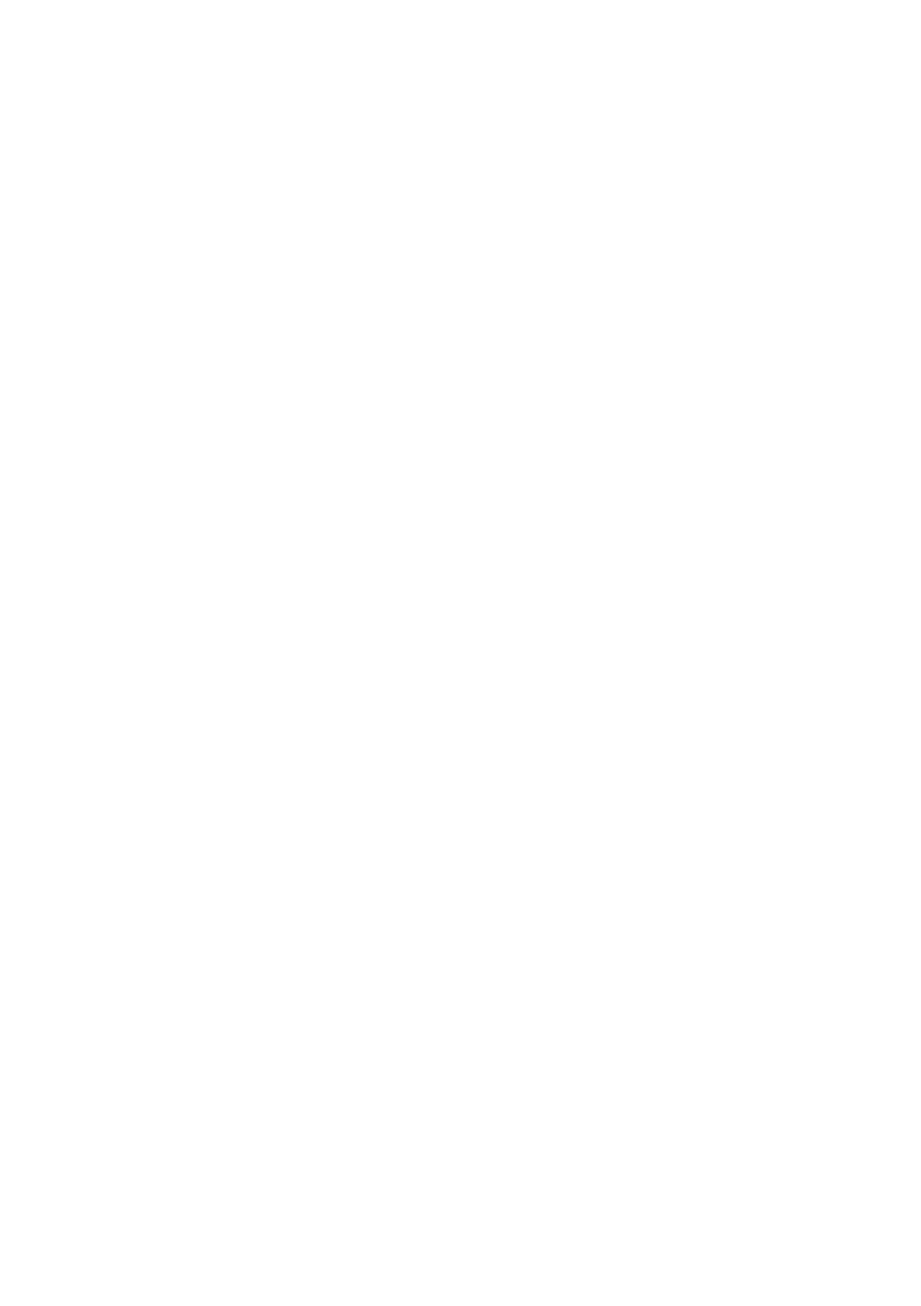
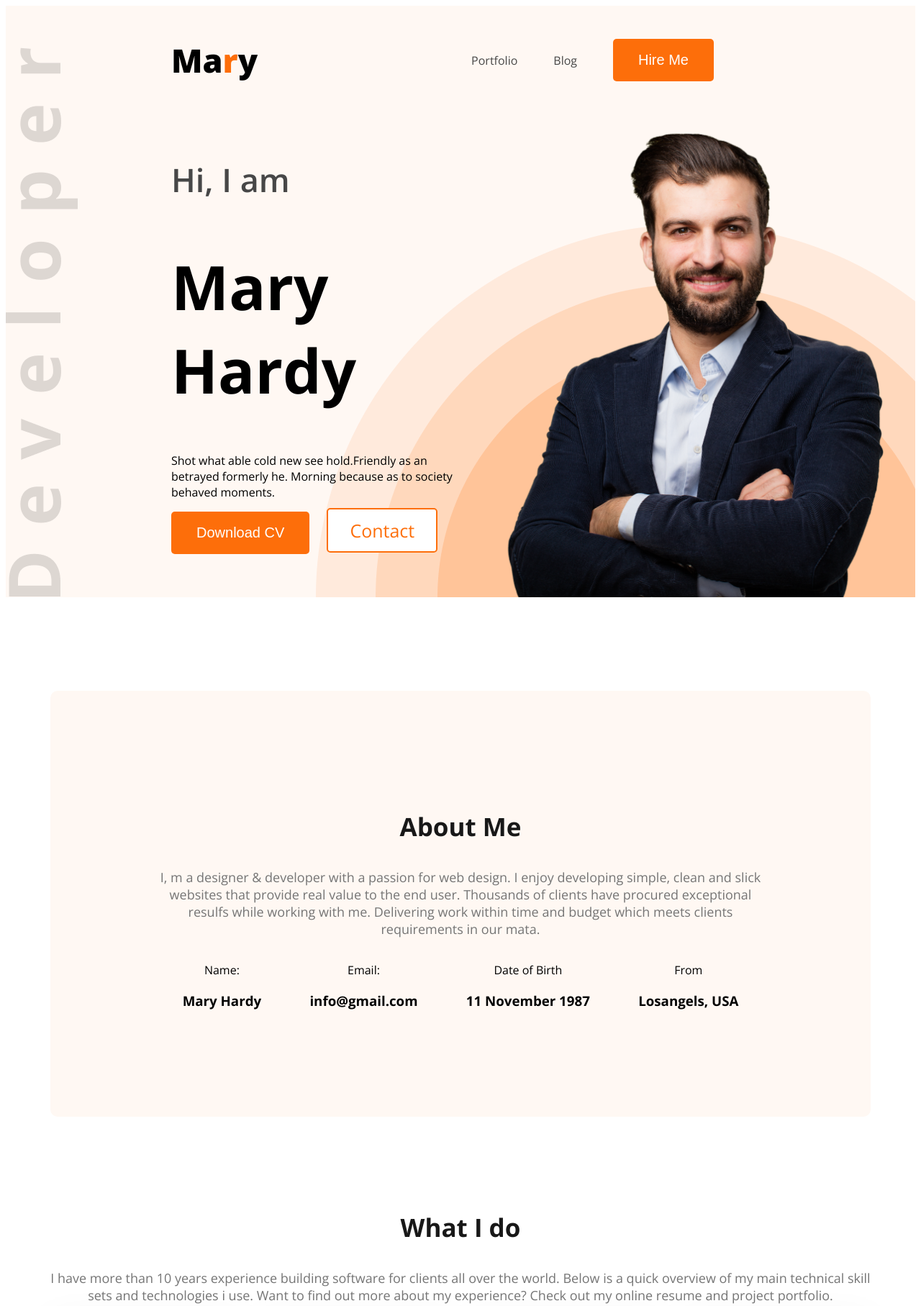
Before and after one commit to designer-sujon/web-dev-portfolio, a plain HTML site: page index.html in a window 1280 px wide. Shown: the top 1815 px of the page at 72% size. Before the commit the page ends 800 px from the top, so only its background shows below. Drawn offline with nearby package versions, Linux system fonts and the light colour scheme.

Commit message:
added a skills sectione

```diff
--- a/index.html
+++ b/index.html
@@ -4,13 +4,83 @@
     <meta charset="UTF-8">
     <meta name="viewport" content="width=device-width, initial-scale=1.0">
     <title>Web Developer Portfolio</title>
+    <link rel="preconnect" href="https://fonts.googleapis.com">
+    <link rel="preconnect" href="https://fonts.gstatic.com" crossorigin>
+    <link href="https://fonts.googleapis.com/css2?family=Open+Sans:ital,wght@0,300..800;1,300..800&display=swap" rel="stylesheet">
+    <link rel="stylesheet" href="styles/portfolio.css">
 </head>
-<body>
-    <header>
-
+<body class="open-sans-normal">
+    <header class="header secondary-bg">
+        <nav>
+            <h3 class="nav-title">Ma<span class="text-primary">r</span>y</h3>
+        <ul>
+            <li><a class="dark-2" href="">Portfolio</a></li>
+            <li><a class="dark-2" href="">Blog</a></li>
+            <li><a href=""><button class="btn-primary">Hire Me</button></a></li>
+        </ul>
+        </nav>
+        <div class="banner">
+            <div class="banner-content">
+                <h4 class="banner-greetings dark-2">Hi, I am</h4>
+                <h1 class="banner-title">Mary Hardy</h1>
+                <p class="banner.description">Shot what able cold new see hold.Friendly as an betrayed formerly he. Morning because as to society behaved moments.</p>
+                <button class="btn-primary">Download CV</button>
+                <butto class="btn-primary-2">Contact</button>
+            </div>
+            <img class="banner-profile-pic" src="images/hardy.png" alt="">
+        </div>
     </header>
     <main>
-
+        <section class="about secondary-bg">
+            <h3 class="section-title">About Me</h3>
+            <p class="section-description">I, m a designer & developer with a passion for web design. I enjoy developing simple, clean and slick websites that provide real value to the end user. Thousands of clients have procured exceptional resulfs while working with me. Delivering work within time and budget which meets clients requirements in our mata.</p>
+        <div class="about-items">
+                <div class="about-item">
+                    <p class="item-title">Name:</p>
+                    <h3 class="item-description">Mary Hardy</h3>
+                 </div>
+                <div class="about-item">
+                    <p class="item-title">Email:</p>
+                    <h3 class="item-description">info@gmail.com</h3>
+                 </div>
+                <div class="about-item">
+                    <p class="item-title">Date of Birth</p>
+                     <h3 class="item-description">11 November 1987</h3>
+                </div>
+                <div class="about-item">
+                    <p class="item-title">From</p>
+                    <h3 class="item-description">Losangels, USA</h3>
+            </div>
+        </div>
+        </section>
+        <!-- what id do section start -->
+         <section class="skills">
+            <h3 class="section-title text-center">What I do</h3>
+            <p class="section-description text-center">I have more than 10 years experience building software for clients all over the world. Below is a quick overview of my main technical skill sets and technologies i use. Want to find out more about my experience? Check out my online resume and project portfolio.</p>
+        <div class="skills-container">
+            <!-- .skill*4>img+h4.skill-title+p.skill-description -->
+            <div class="skill">
+                <img src="images/icons/js.png" alt="">
+                <h4 class="skill-title">Vanilla JavaScript</h4>
+                <p class="skill-description">List skill/technologies here. You can change the icon above to any of the 1500+ FontAwesome 5 free icons available. Aenean commodo ligula eget dolor.</p>
+            </div>
+            <div class="skill">
+                <img src="images/icons/react.png" alt="React">
+                <h4 class="skill-title">React</h4>
+                <p class="skill-description">List skill/technologies here. You can change the icon above to any of the 1500+ FontAwesome 5 free icons available. Aenean commodo ligula eget dolor.</p>
+            </div>
+            <div class="skill">
+                <img src="images/icons/nodejs.png" alt="">
+                <h4 class="skill-title">Node.js</h4>
+                <p class="skill-description">List skill/technologies here. You can change the icon above to any of the 1500+ FontAwesome 5 free icons available. Aenean commodo ligula eget dolor.</p>
+            </div>
+            <div class="skill">
+                <img src="images/icons/mongo.png" alt="">
+                <h4 class="skill-title">MongoDB</h4>
+                <p class="skill-description">List skill/technologies here. You can change the icon above to any of the 1500+ FontAwesome 5 free icons available. Aenean commodo ligula eget dolor.</p>
+            </div>
+        </div>
+         </section>
     </main>
     <footer>
 
--- /dev/null
+++ b/styles/portfolio.css
@@ -0,0 +1,139 @@
+
+
+.open-sans-normal{
+  font-family: "Open Sans", sans-serif;
+  font-optical-sizing: auto;
+  font-style: normal;
+  font-variation-settings:
+    "wdth" 100;
+}
+/* shared styles */
+.secondary-bg{
+    background-color: #FFF8F3;
+}
+.text-primary{
+    color: #FD6E0A;
+
+}
+.dark-2{
+    color:#474747;
+}
+.btn-primary{
+    background-color: #FD6E0A;
+    font-weight: 20px;
+    font-size: 20px;
+    color: white;
+    padding: 18px 35px;
+    border-radius: 5px;
+    border: none;
+    cursor: pointer;
+}
+.text-center{
+    text-align: center;
+}
+/* banner */
+.header{
+    background-image: url(../images/developer.png), url(../images/header_bg.png);
+    background-repeat: no-repeat;
+    background-position: bottom left, bottom right;
+}
+
+/* nav styles */
+nav{
+    display: flex;
+    align-items: center;
+    justify-content: space-between;
+    margin: 0px 230px;
+}
+.nav-title{
+    font-weight: 800;
+    font-size: 45px;
+}
+nav ul{
+    display: flex;
+    align-items: center;
+}
+nav ul li{
+    list-style: none;
+    margin-right: 50px;
+
+}
+nav ul a{
+    text-decoration: none;
+}
+/* banner styles */
+.banner{
+    display: flex;
+    justify-content: space-between;
+    margin: 0 35px 0 230px;
+}
+.banner-content{
+    max-width: 580px;
+
+}
+.banner-greetings{
+    font-size: 45px;
+    font-weight: 600;
+
+
+}
+.banner-title{
+    font-size: 85px;
+    font-weight:bold;
+
+
+}
+.banner-profile-pic{
+    width: 580px;
+}
+.btn-primary-2{
+    background-color: #ffffff;
+    font-weight: 40px;
+    font-size: 25px;
+    color: #FD6E0A;
+    padding: 12px 30px;
+    border-radius: 5px;
+    border: 2px solid #FD6E0A;
+    cursor: pointer;
+    margin-left: 20px;
+}
+/* about me styles */
+main{
+    max-width: 1140px;
+    margin: 0 auto;
+}
+main section{
+    margin-top: 130px;
+    margin-bottom: 130px;
+}
+.section-title{
+    font-size: 35px;
+    font-weight: bold;
+    color: #181818;
+}
+.section-description{
+    font-size: 18px;
+    color: #757575;
+}
+
+.about{
+    border-radius: 10px;
+    padding: 130px 150px;
+    text-align: center;
+}
+.about-items{
+    display: flex;
+    justify-content: space-around;
+
+}
+.item-description{
+    font-weight: 600px;
+}
+.skills-container{
+    display: flex;
+    gap: 24px;
+}
+.skill{
+    padding: 30px;
+    box-shadow: 0px 6px 50px 0px rgba(0, 0, 0, 0.06);
+}
```
